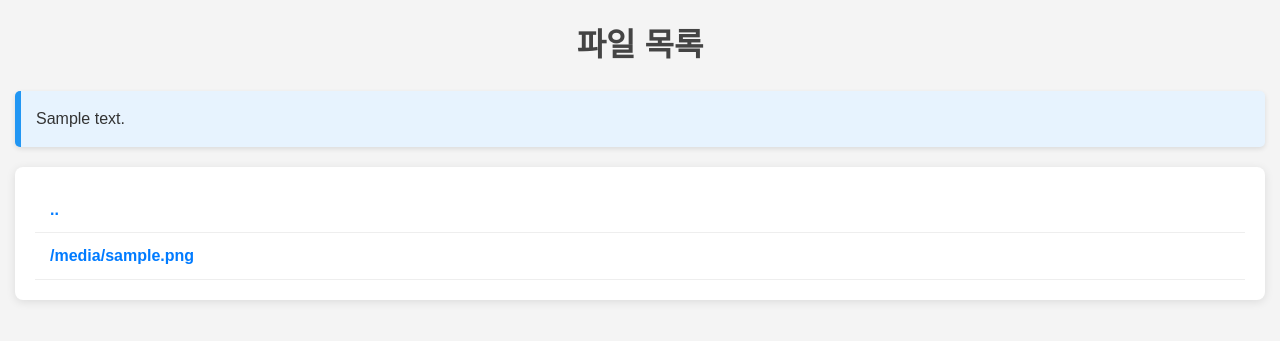
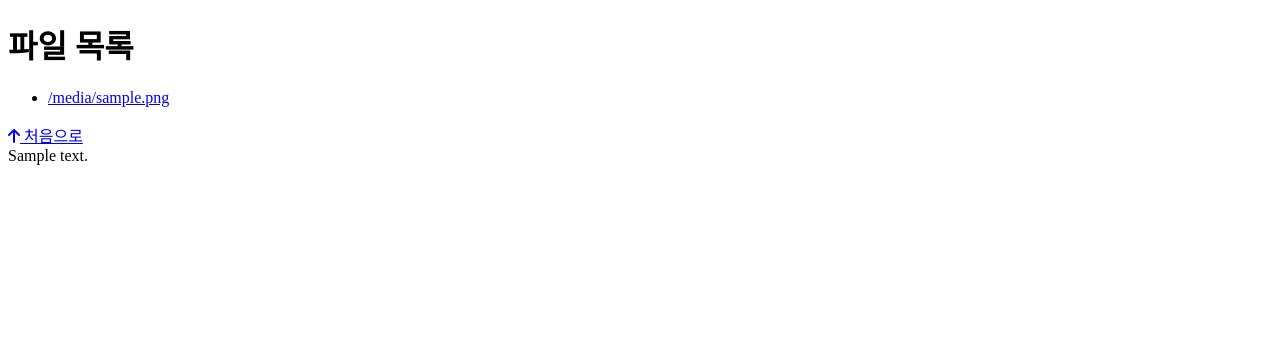
Before and after one commit to ezsimple/py-sniffets, a Flask app: template http_auth/templates/index.html in a window 1280 px wide. Shown: the top 341 px of the page. Run offline with Flask 3, Linux system fonts and the light colour scheme; the template is opened without the code that fills it: most values are stand-ins (such as "Sample title", 1, 10 or a date in 2020).

Commit message:
contextPath로 그룹핑

```diff
--- a/http_auth/static/style.css
+++ b/http_auth/static/style.css
@@ -93,3 +93,25 @@ li a:hover {
     margin-bottom: 10px;
     color: #2196F3; /* 제목 색상 */
 }
+
+/* 상위로 돌아가기 버튼 스타일 */
+.back-to-top {
+    display: inline-flex; /* inline-flex로 변경 */
+    align-items: center; /* 아이콘과 텍스트 수직 정렬 */
+    justify-content: center; /* 수평 중앙 정렬 */
+    margin: 20px 15px; /* 좌우 마진 추가 */
+    background-color: #007bff; /* 버튼 배경색 */
+    color: white; /* 글자 색상 */
+    padding: 10px 15px; /* 패딩 */
+    border-radius: 5px; /* 모서리 둥글게 */
+    text-decoration: none; /* 링크 기본 스타일 제거 */
+    transition: background 0.3s;
+}
+
+.back-to-top:hover {
+    background-color: #0056b3; /* 호버시 배경색 */
+}
+
+.back-to-top i {
+    margin-right: 5px; /* 아이콘과 텍스트 간격 */
+}
--- a/http_auth/templates/index.html
+++ b/http_auth/templates/index.html
@@ -2,29 +2,29 @@
 <html lang="ko">
 <head>
     <meta charset="UTF-8">
+    <meta name="viewport" content="width=device-width, initial-scale=1.0">
     <title>File List</title>
-    <link rel="stylesheet" href="/static/style.css">
+    <link rel="stylesheet" href="{{ url_for('static', path='style.css') }}"> <!-- style.css 경로 추가 -->
+    <link rel="stylesheet" href="https://cdnjs.cloudflare.com/ajax/libs/font-awesome/6.0.0-beta3/css/all.min.css"> <!-- Font Awesome CSS 추가 -->
 </head>
 <body>
     <h1>파일 목록</h1>
-    {% if readme_content %}
-        <div class="readme-box">
-            <div>{{ readme_content | safe }}</div>
-        </div>
-    {% endif %}
     <ul>
-        {% if not is_root %}
-            <li><a href="/dl/{{ parent_path }}">..</a></li>  <!-- 상위 디렉토리 -->
-        {% endif %}
         {% for file, is_dir in file_info %}
-            <li class="{{ 'directory' if is_dir else 'file' }}">
+            <li>
                 {% if is_dir %}
-                    <a href="/dl/{{ current_path }}{{ '/' if current_path else '' }}{{ file }}">{{ file }}/</a>  <!-- 디렉토리인 경우 슬래시 추가 -->
+                    <a href="{{ url_for('list_files', path=current_path + '/' + file) }}">{{ file }}</a>
                 {% else %}
-                    <a href="/download/{{ current_path }}{{ '/' if current_path else '' }}{{ file }}">{{ file }}</a>
+                    <a href="{{ url_for('download_file', path=current_path + '/' + file) }}">{{ file }}</a>
                 {% endif %}
             </li>
         {% endfor %}
     </ul>
+    <a href="{{ url_for('redirect_to_dl') }}" class="back-to-top">
+        <i class="fas fa-arrow-up"></i> 처음으로
+    </a>
+    <div>
+        {{ readme_content | safe }}
+    </div>
 </body>
 </html>
```
Also changed, not shown: http_auth/app.py (+22 -28 lines).
